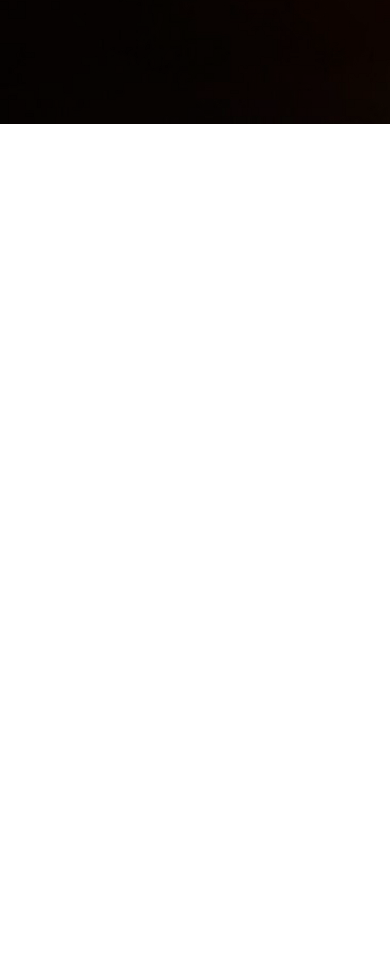
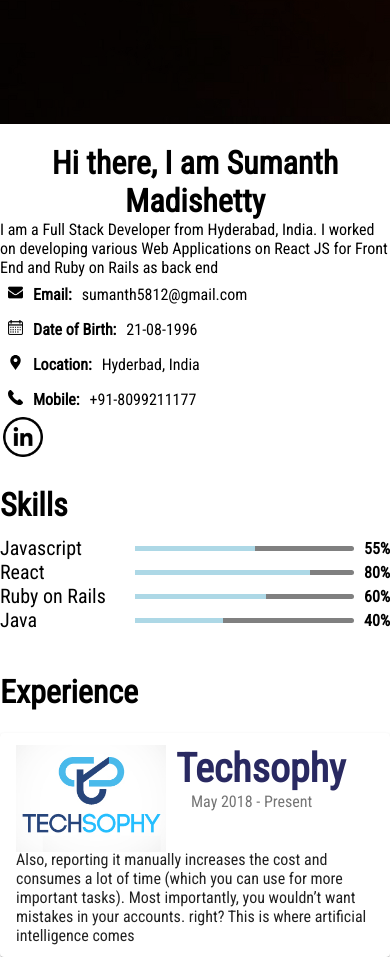
Before and after one commit to sumanthmadishetty/my-website, a React (Create React App) app: page / in a window 390 px wide. Shown: the part 720-1677 px from the top of the page. Before the commit the page ends 844 px from the top, so only its background shows below. Built offline with nearby package versions, Linux system fonts and the light colour scheme.

Commit message:
intial commit

```diff
--- a/src/App.css
+++ b/src/App.css
@@ -1,6 +1,7 @@
 .App {
   text-align: center;
   height: 100%;
+  margin-bottom: 100px !important;
 }
 
 .App-logo {
@@ -26,7 +27,8 @@ html,
 body,
 #root {
   height: 100%;
-  overflow: auto;
+  /* overflow: auto; */
+  margin-bottom: 100px !important;
 }
 
 .sideBarItemContainer {
@@ -99,3 +101,84 @@ body {
 .flexBox > div {
   margin-bottom: 25px;
 }
+
+@media (max-width: 900px) {
+  .personalInfoWrapper {
+    grid-template-rows: 1fr 1fr !important;
+    grid-template-columns: 1fr !important;
+    display: flex !important;
+    flex-direction: column;
+    justify-content: space-between;
+  }
+  .socialAndDescription {
+    grid-row: 1;
+    grid-column: 1;
+  }
+
+  .skillsContainer {
+    grid-row: 2;
+    grid-column: 1 !important;
+    /* margin-top: 45px; */
+  }
+
+  .contactDetails {
+    grid-template-columns: repeat(1, 1fr) !important;
+  }
+
+  .companyLogo {
+    width: 150px;
+  }
+
+  .commonGridContainer {
+    grid-template-columns: 1fr 1fr !important;
+    display: grid;
+  }
+
+  .commonGridWrapper {
+    grid-column: 1/3 !important;
+  }
+
+  .companyDescriptionText {
+    grid-column: 1/3 !important;
+    grid-row: 2;
+  }
+}
+
+.commonGridContainer {
+  display: grid;
+  grid-template-columns: 1fr 3fr 3fr 1fr;
+  grid-gap: 25px;
+}
+
+.commonGridWrapper {
+  grid-column: 2/4;
+}
+
+.companyName {
+  font-size: 40px;
+  font-stretch: expanded;
+  /* font-display: ; */
+  color: #292961;
+  font-weight: bold;
+}
+
+.companyTenure {
+  color: #757575;
+  padding-left: 15px;
+}
+
+.companyDescriptionText {
+  grid-column: 2/3;
+  grid-row: 2;
+}
+
+p {
+  margin: 0px;
+}
+
+.projectDescription {
+}
+
+.projectData {
+  padding: 25px;
+}
--- a/src/Components/Experience.js
+++ b/src/Components/Experience.js
@@ -1,7 +1,136 @@
 import React from "react";
+import {
+  ExpansionPanel,
+  ExpansionPanelSummary,
+  ExpansionPanelDetails
+} from "@material-ui/core";
+import { techsophyLogo } from "assets/Images";
 
 function Experience(props) {
-  return <div style={{ textAlign: "left" }}>TODOOOO</div>;
+  const [expanded, setExpanded] = React.useState("");
+  return (
+    <div
+      style={{
+        textAlign: "left",
+        marginBottom: "150px"
+      }}
+      className="commonGridContainer"
+    >
+      <div className="commonGridWrapper">
+        <h1>Experience</h1>
+        <div>{renderDetails()}</div>
+      </div>
+    </div>
+  );
+
+  function renderDetails() {
+    const onChangeSelectedPanel = id => {
+      setExpanded(expanded => (expanded === id ? "" : id));
+    };
+
+    return (
+      <div>
+        <ExpansionPanel
+          expanded={expanded === "asd"}
+          onChange={() => onChangeSelectedPanel("asd")}
+        >
+          <ExpansionPanelSummary>
+            <div
+              style={{
+                gridTemplateRows: "1fr 1fr",
+                gridTemplateColumns: "1fr 4fr",
+                display: "grid",
+                gridGap: "10px"
+              }}
+            >
+              <div style={{ gridRow: "1/3", gridColumn: "1" }}>
+                <img
+                  src={techsophyLogo}
+                  alt="techsophyLogo"
+                  className="companyLogo"
+                />
+              </div>
+              {renderCompanyNameAndTenure()}
+              {renderCompanyDescription()}
+            </div>
+          </ExpansionPanelSummary>
+          <ExpansionPanelDetails>
+            <CompanyExperience />
+          </ExpansionPanelDetails>
+        </ExpansionPanel>
+      </div>
+    );
+  }
+
+  function renderCompanyNameAndTenure() {
+    return (
+      <div
+        style={{
+          // justifyContent: "center",
+          // alignItems: "center",
+          display: "flex",
+          flexDirection: "column",
+          gridRow: "1/2",
+          gridColumn: "2"
+        }}
+      >
+        <p className="companyName">Techsophy</p>
+        <p className="companyTenure">May 2018 - Present</p>
+      </div>
+    );
+  }
+}
+
+function renderCompanyDescription() {
+  return (
+    <div className="companyDescriptionText">
+      Also, reporting it manually increases the cost and consumes a lot of time
+      (which you can use for more important tasks). Most importantly, you
+      wouldn’t want mistakes in your accounts. right? This is where artificial
+      intelligence comes
+    </div>
+  );
+}
+
+function CompanyExperience() {
+  return (
+    <div style={{ width: "100%" }}>
+      {/* <hr style={{ width: "100%" }}></hr> */}
+      <a href="https://www.techsophy.com/" target="blank">
+        <p
+          style={{ fontStyle: "italic", fontWeight: "bold", fontSize: "18px" }}
+        >
+          Webiste
+        </p>
+      </a>
+      <div>
+        <h1>Projects worked on</h1>
+        <div>
+          <ProjectData />
+        </div>
+      </div>
+    </div>
+  );
+}
+const ABHIPAISA_TEXT =
+  "Mobile app to get a loan in 30 minutes AbhiPaisa App is India's first mobile app that disburses short-term and flexible loans within minutes! The loans are powered by Dovefin Micro Finance Private Limited. With AbhiPaisa App, get instant cash in just a few steps! DoveFin Micro Finance Pvt.Ltd offers personal loans up to INR 1,00,000 to salaried individuals at a nominal interest rate which is much less than many banks in India.";
+
+function ProjectData() {
+  return (
+    <div>
+      <div>
+        <a href="https://www.techsophy.com/" target="blank">
+          <h2 className="projectName" style={{}}>
+            Abhipaisa
+          </h2>
+        </a>
+        <div className="projectData">
+          <div className="projectDescription">{ABHIPAISA_TEXT}</div>
+          <div style={{ margin: "10px 0px" }}></div>
+        </div>
+      </div>
+    </div>
+  );
 }
 
 export default Experience;
--- a/src/Components/Layout.js
+++ b/src/Components/Layout.js
@@ -23,8 +23,14 @@ export default function Layout(props) {
             </div>
             <div id="asd">
               <Fade big cascade>
-                <div style={styles.mainContainer}>
-                  <div style={styles.flexWrapper} className="flexBox">
+                <div
+                  style={styles.mainContainer}
+                  className="personalInfoWrapper"
+                >
+                  <div
+                    style={styles.flexWrapper}
+                    className="socialAndDescription"
+                  >
                     <div style={styles.headingContainer}>
                       <h1 style={{ margin: "0" }}>
                         Hi there, I am Sumanth Madishetty
@@ -40,7 +46,9 @@ export default function Layout(props) {
                 </div>
               </Fade>
             </div>
-            <Experience />
+            <div>
+              <Experience />
+            </div>
           </>
         );
       }}
--- a/src/Components/PersonalDetails.js
+++ b/src/Components/PersonalDetails.js
@@ -34,6 +34,7 @@ function PersonalDetails() {
         gridTemplateColumns: "repeat(2, 1fr)",
         textAlign: "left"
       }}
+      className="contactDetails"
     >
       {DATA.map(item => (
         <div key={item.title} style={{ display: "flex", margin: "8px" }}>
--- a/src/Components/SkillsWithPercentage.js
+++ b/src/Components/SkillsWithPercentage.js
@@ -10,6 +10,7 @@ function SkillsSection() {
         gridColumn: "3/3",
         gridTemplateRows: `${SKILLS_GLANCE_TITLE} auto`
       }}
+      className="skillsContainer"
     >
       <h1
         style={{
--- a/src/Components/layoutStyles.js
+++ b/src/Components/layoutStyles.js
@@ -4,12 +4,12 @@ module.exports = {
     gridTemplateColumns: "1fr 3fr 3fr 1fr",
     paddingTop: "20px",
     paddingBottom: "20px",
-    height: "300px",
+    // height: "300px",
     gridGap: "25px"
   },
   flexWrapper: {
     gridColumn: "2/3",
-    height: "300px",
+    // height: "300px",
 
     display: "flex",
     flexDirection: "column"
--- a/src/assets/Images/index.js
+++ b/src/assets/Images/index.js
@@ -8,5 +8,6 @@ module.exports = {
   mainBackground: require("./mainBackground.jpg"),
   author: require("./author.JPG"),
   linkedinWhite: require("./linkedinWhite.png"),
-  linkedinBlack: require("./linkedinBlack.png")
+  linkedinBlack: require("./linkedinBlack.png"),
+  techsophyLogo: require("./techsophyLogo.jpg")
 };
```
Also changed, not shown: src/assets/Images/techsophyLogo.jpg (added).
